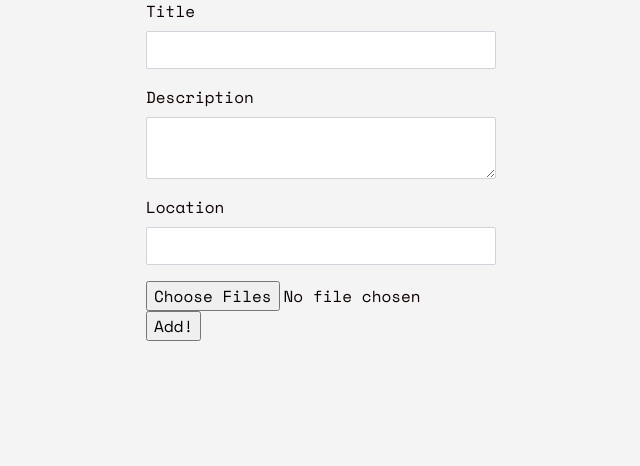
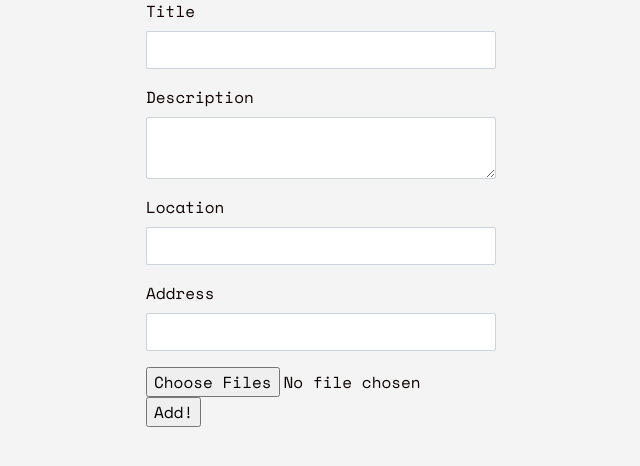
Before and after one commit to mariagroves/AirPnP, a Rails app: page /toilets/new in a window 1280 px wide. Shown: the part 115-581 px from the top of the page, without its empty margins (319-959 px from the left). Run offline with Rails 7, Linux system fonts and the light colour scheme; a user stored in the database is signed in; style sheets or scripts are compiled from the project's sources; parts of the project's set-up code (start-up, migrations or seed data) failed here and were passed over; some libraries are stand-ins or nearby versions; some web fonts are replaced.

Commit message:
Added the address

```diff
--- a/app/controllers/toilets_controller.rb
+++ b/app/controllers/toilets_controller.rb
@@ -53,6 +53,6 @@
   end
 
   def toilet_params
-    params.require(:toilet).permit(:title, :description, :location, :photo)
+    params.require(:toilet).permit(:title, :description, :location, :address, :photo)
   end
 end
--- a/app/views/toilets/_form.html.erb
+++ b/app/views/toilets/_form.html.erb
@@ -14,6 +14,7 @@
         <%= f.input :title %>
         <%= f.input :description %>
         <%= f.input :location %>
+        <%= f.input :address %>
         <%= f.file_field :images, multiple: true%>
         <%= f.submit "Add!" %>
       <% end %>
```
